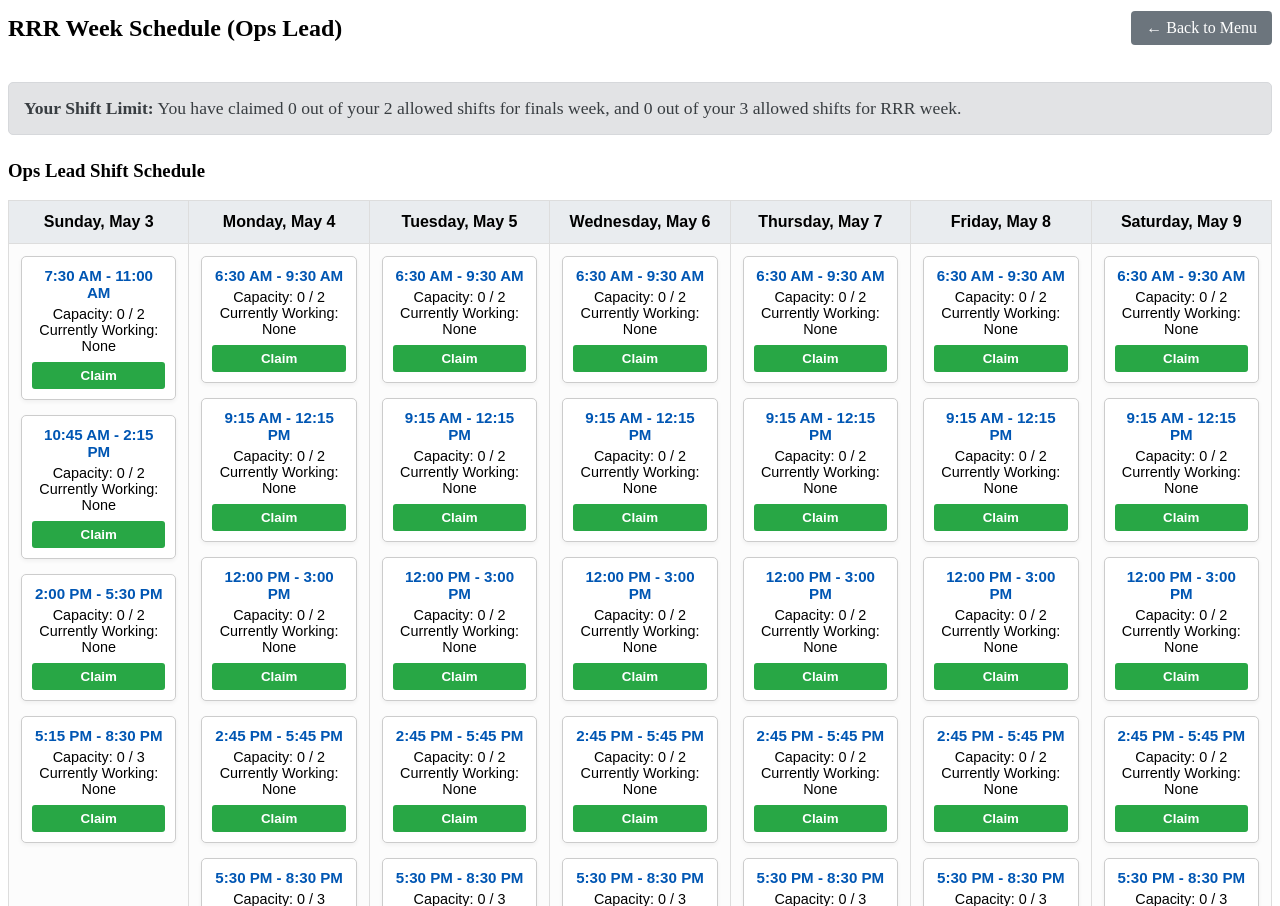
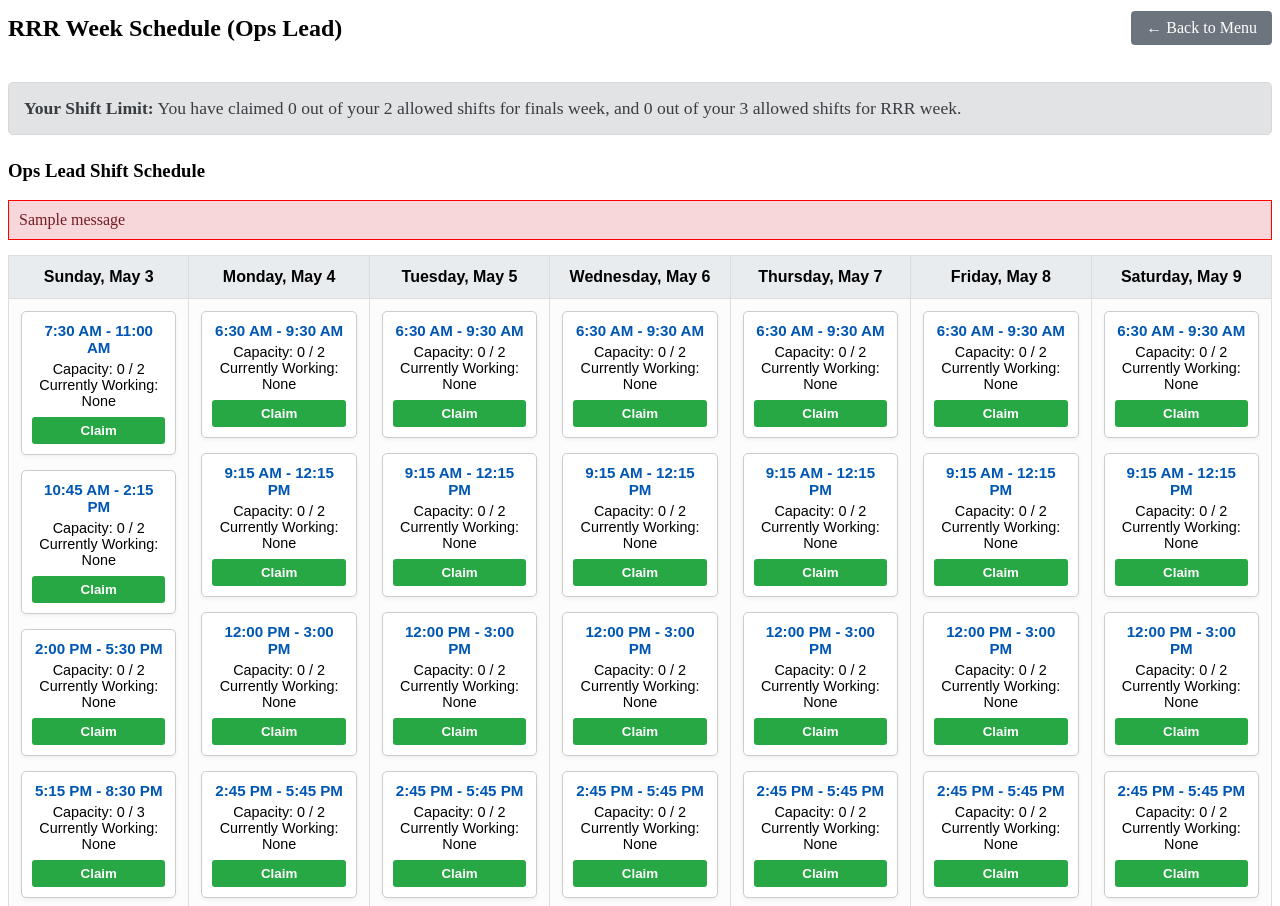
Before and after one commit to Careful-Zebra/shift_manager, a Django app: page /schedule/rrr/ops_lead/ in a window 1280 px wide. Shown: the part 158-1064 px from the top of the page. Run offline with Django 5.2, Linux system fonts and the light colour scheme; a user stored in the database is signed in; data comes from the database, SQL or seed files in the repository; tables that the repository leaves empty hold one stand-in row (values such as "Sample post"); one stand-in notice (Sample message) is shown.

Commit message:
removing caching for shift dashboard and changing error messaging

```diff
--- a/shifts/templates/shifts/dashboard.html
+++ b/shifts/templates/shifts/dashboard.html
@@ -69,6 +69,16 @@
     {% for shift_type, days_list in schedule.items %}
         <h3>{{ shift_type }} Schedule</h3>
 
+            {% if messages %}
+                <div class="messages">
+                    {% for message in messages %}
+                        <div class="alert alert-{{ message.tags }}" style="padding: 10px; margin-bottom: 15px; border: 1px solid red; background-color: #f8d7da; color: #721c24;">
+                            {{ message }}
+                        </div>
+                    {% endfor %}
+                </div>
+            {% endif %}
+
         <table class="shift-table">
             <thead>
                 <tr>
--- a/shifts/views.py
+++ b/shifts/views.py
@@ -1,3 +1,6 @@
+from django.contrib import messages
+from django.views.decorators.cache import never_cache
+
 from django.shortcuts import render, get_object_or_404, redirect
 from django.contrib.auth.decorators import login_required
 from django.db import transaction
@@ -15,6 +18,7 @@ def home(request):
     return render(request, 'shifts/home.html')
 
 @login_required
+@never_cache
 def schedule_view(request, week_type, role_type):
     #start w/ all shifts sorted
     shifts = Shift.objects.all().order_by('start_time')
@@ -130,7 +134,8 @@ def claim_shift(request, shift_id):
             # good, create the signup
             Signup.objects.create(user=user, shift=locked_shift)
         else:
-            return HttpResponse("This shift is already full.", status=400)
+            # return HttpResponse("This shift is already full.", status=400)
+            messages.error(request, "Sorry, someone just grabbed that shift right before you!")
 
     return redirect(past_webpage) #redirect back to where they came from (either finals or rrr schedule page)
 
```
